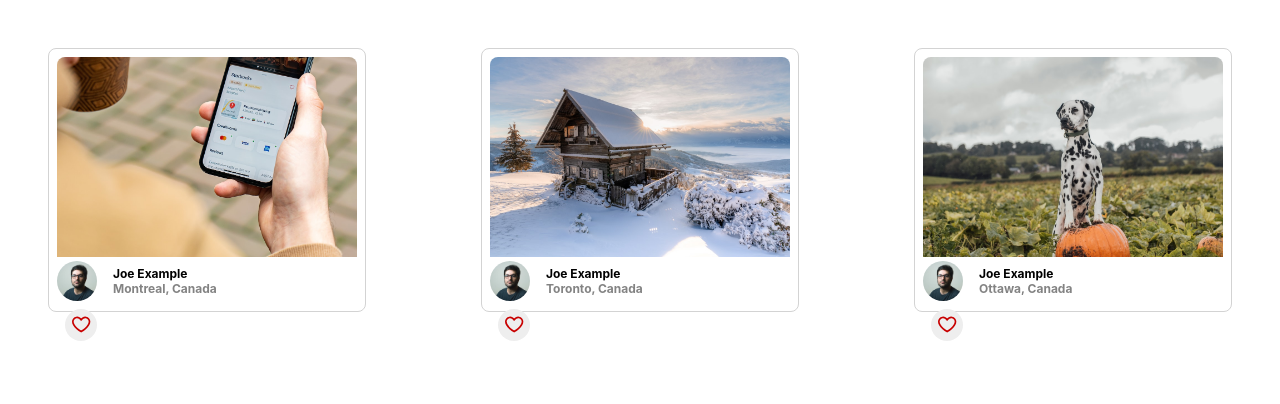
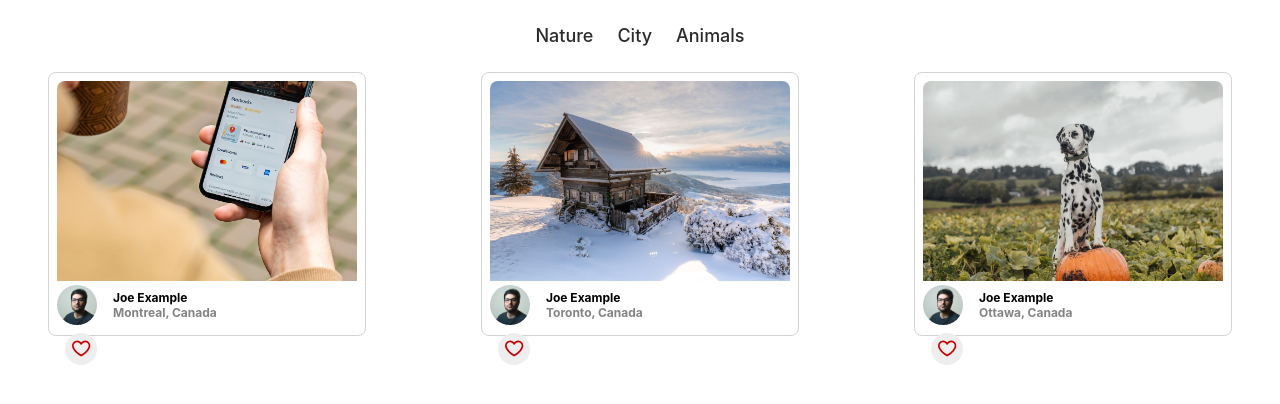
Before and after one commit to Bigred0303/PhotoLabs, a React (Create React App) app in the folder frontend/: page / in a window 1280 px wide. Shown: the top 404 px of the page. Built offline with nearby package versions, Linux system fonts and the light colour scheme; the HTML template or start-up script is replaced by a standard one.

Commit message:
Create topic conponents following the previous photo item pattern

```diff
--- a/frontend/src/App.jsx
+++ b/frontend/src/App.jsx
@@ -1,5 +1,6 @@
 import React, { useState } from 'react';
 import PhotoList from './components/PhotoList';
+import TopicList from './components/TopicList';
 import './App.scss';
 
 const initialPhotos = [
@@ -59,8 +60,28 @@ const initialPhotos = [
   },
 ];
 
+const initialTopics = [
+  {
+    id: "1",
+    slug: "nature",
+    label: "Nature",
+  },
+  {
+    id: "2",
+    slug: "city",
+    label: "City",
+  },
+  {
+    id: "3",
+    slug: "animals",
+    label: "Animals",
+  },
+];
+
+
 const App = () => {
   const [photos, setPhotos] = useState(initialPhotos);
+  const [topics, setTopics] = useState(initialTopics);
 
   const toggleFavorite = (id) => {
     setPhotos(photos.map(photo =>
@@ -70,6 +91,7 @@ const App = () => {
 
   return (
     <div className="App">
+      <TopicList topics={topics} />
       <PhotoList photos={photos} onToggleFavorite={toggleFavorite} />
     </div>
   );
--- a/frontend/src/components/TopicList.jsx
+++ b/frontend/src/components/TopicList.jsx
@@ -1,6 +1,7 @@
-import React from "react";
-
-import "../styles/TopicList.scss";
+import React from 'react';
+import PropTypes from 'prop-types';
+import TopicListItem from './TopicListItem';
+import '../styles/TopicList.scss';
 
 const sampleDataForTopicList = [
   {
@@ -20,12 +21,22 @@ const sampleDataForTopicList = [
   },
 ];
 
-const TopicList = () => {
+const TopicList = ({ topics }) => {
   return (
     <div className="top-nav-bar__topic-list">
-      {/* Insert React */}
+      {topics.map(topic => (
+        <TopicListItem key={topic.id} topic={topic} />
+      ))}
     </div>
   );
 };
 
+TopicList.propTypes = {
+  topics: PropTypes.arrayOf(PropTypes.shape({
+    id: PropTypes.string.isRequired,
+    slug: PropTypes.string.isRequired,
+    label: PropTypes.string.isRequired,
+  })).isRequired,
+};
+
 export default TopicList;
--- a/frontend/src/components/TopicListItem.jsx
+++ b/frontend/src/components/TopicListItem.jsx
@@ -1,19 +1,21 @@
-import React from "react";
+import React from 'react';
+import PropTypes from 'prop-types';
+import '../styles/TopicListItem.scss';
 
-import "../styles/TopicListItem.scss";
-
-const sampleDataForTopicListItem = {
-  id: "1",
-  slug: "topic-1",
-  label: "Nature",
-};
-
-const TopicListItem = () => {
+const TopicListItem = ({ topic }) => {
   return (
     <div className="topic-list__item">
-      {/* Insert React */}
+      <span>{topic.label}</span>
     </div>
   );
 };
 
+TopicListItem.propTypes = {
+  topic: PropTypes.shape({
+    id: PropTypes.string.isRequired,
+    slug: PropTypes.string.isRequired,
+    label: PropTypes.string.isRequired,
+  }).isRequired,
+};
+
 export default TopicListItem;
```
